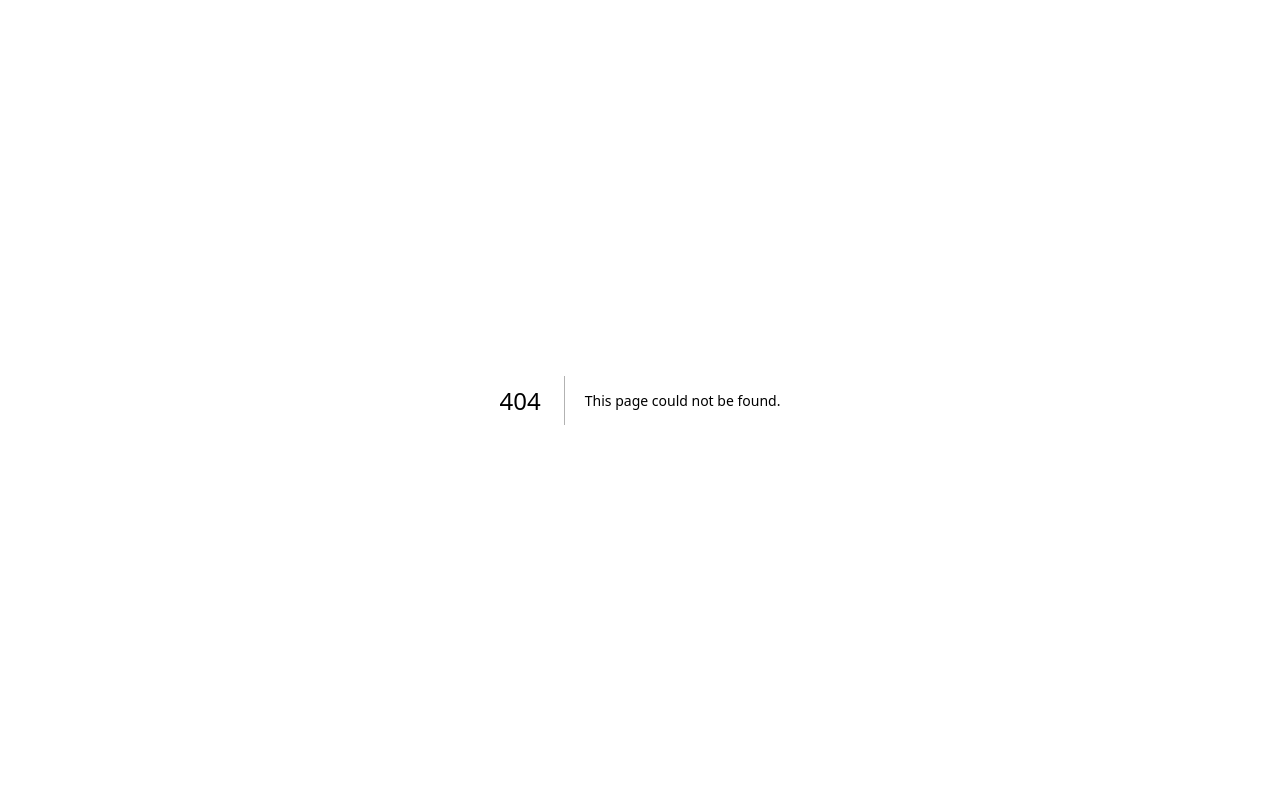
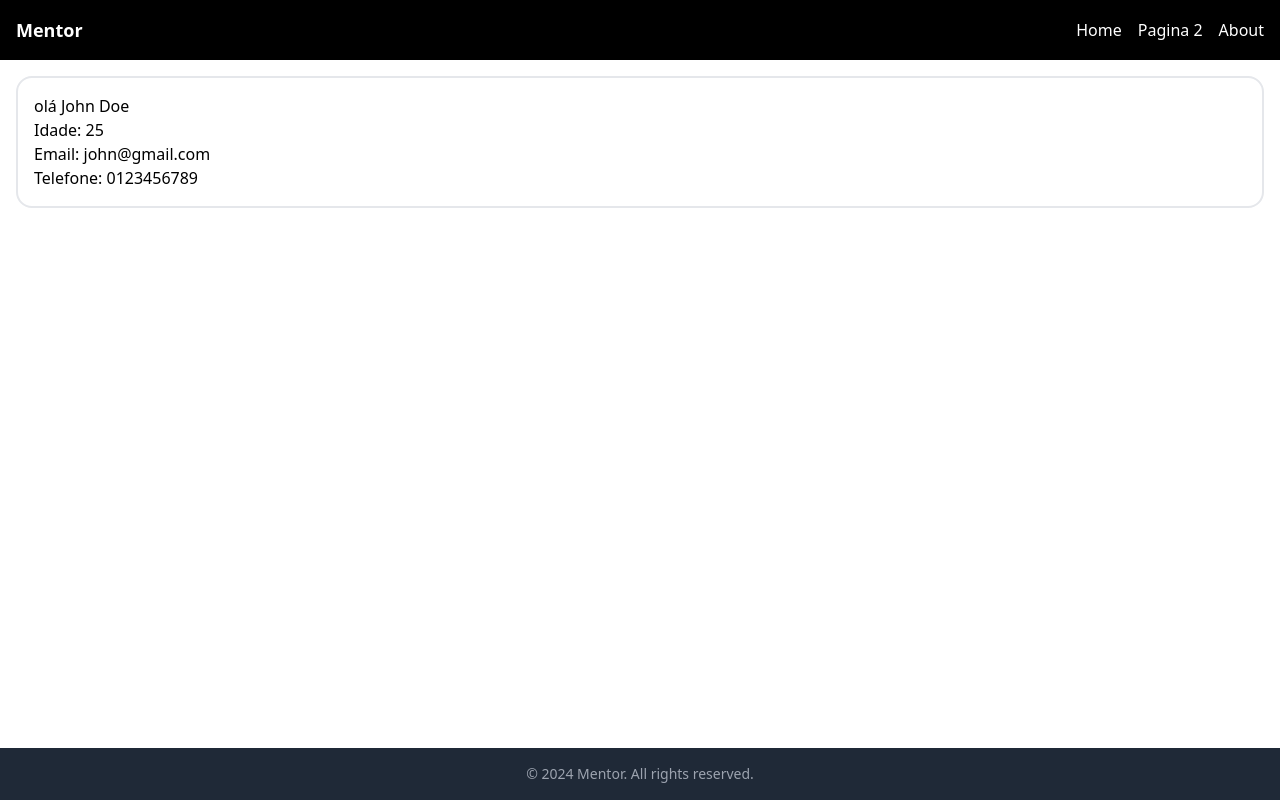
Before and after one commit to TiagoMontes/Mentor, a Next.js app: page /user in a window 1280 px wide. Before the commit this address had no page. Built offline with nearby package versions, Linux system fonts and the light colour scheme.

Commit message:
feat: rename API routes and add new user information

```diff
--- a/src/components/Footer/index.tsx
+++ b/src/components/Footer/index.tsx
@@ -1,6 +1,6 @@
 export default function Footer() {
   return (
-    <footer className="mt-auto bg-gray-800 py-4">
+    <footer className="bg-gray-800 py-4">
       <p className="text-center text-sm text-gray-400">
         © 2024 Mentor. All rights reserved.
       </p>
--- a/src/components/Header/Menu/index.tsx
+++ b/src/components/Header/Menu/index.tsx
@@ -9,7 +9,7 @@ export default function Menu() {
     },
     {
       name: 'Pagina 2',
-      path: '/Teste'
+      path: '/user'
     },
     {
       name: 'About',
--- a/src/hooks/useUser.tsx
+++ b/src/hooks/useUser.tsx
@@ -1,7 +1,14 @@
 import { useQuery } from '@tanstack/react-query'
 
+type User = {
+  name: string
+  email: string
+  phone: string
+  age: number
+}
+
 export default function useUser() {
-  const { data, isPending, isError, error } = useQuery({
+  const { data, isPending, isError, error } = useQuery<User>({
     queryKey: ['user'],
     queryFn: fetchUser,
     refetchOnWindowFocus: false,
@@ -10,14 +17,14 @@ export default function useUser() {
 
   return {
     user: data,
-    isPending,
+    isLoading: isPending,
     isError,
     error
   }
 }
 
-async function fetchUser() {
-  const response = await fetch('/api/hello')
+async function fetchUser(): Promise<User> {
+  const response = await fetch('/api/User/getInfo')
   if (!response.ok) {
     throw new Error('Erro ao buscar os dados do usuário')
   }
--- a/src/layouts/Default/index.tsx
+++ b/src/layouts/Default/index.tsx
@@ -8,12 +8,12 @@ type DefaultProps = {
 
 export default function DefaultLayout({ children }: DefaultProps) {
   return (
-    <div className="flex min-h-screen flex-col bg-white text-black">
+    <div className="flex min-h-screen flex-col justify-between bg-white text-black">
       <header className="bg-black p-4 text-white">
         <Header />
       </header>
 
-      <main>{children}</main>
+      <main className="flex flex-grow p-4">{children}</main>
 
       <Footer />
     </div>
--- a/src/pages/Teste/index.tsx
+++ /dev/null
@@ -1,24 +0,0 @@
-import { ReactElement } from 'react'
-import { NextPageWithLayout } from '@/pages/_app'
-import DefaultLayout from '@/layouts/Default'
-// import AlternativeLayout from '@/layouts/Alternative'
-import useUser from '@/hooks/useUser'
-
-const Pagina2: NextPageWithLayout = () => {
-  const { user, isPending, isError } = useUser()
-
-  if (isError) return <div>failed to load</div>
-  if (isPending) return <div>loading...</div>
-
-  return (
-    <div>
-      <h1>pagina 2, olá {user.name}</h1>
-    </div>
-  )
-}
-
-Pagina2.getLayout = function getLayout(page: ReactElement) {
-  return <DefaultLayout>{page}</DefaultLayout>
-}
-
-export default Pagina2
--- a/src/pages/api/hello.ts
+++ b/src/pages/api/User/getInfo.ts
@@ -3,20 +3,25 @@ import type { NextApiRequest, NextApiResponse } from 'next'
 
 type Data = {
   name: string
+  age: number
+  email: string
+  phone: string
 }
 
 export default async function handler(
   req: NextApiRequest,
   res: NextApiResponse<Data>
 ) {
-  // o código vai esperar essa promise, sem ela, independente do que use como await, ele não irá esperar, já que é async.
-  // O await funciona apenas com Promises
   await new Promise((resolve) =>
     setTimeout(() => {
       resolve('3 segundos se passaram')
     }, 3000)
   )
 
-  // executado apenas depois de 3s
-  res.status(200).json({ name: 'John Doe' })
+  res.status(200).json({
+    name: 'John Doe',
+    age: 25,
+    email: 'john@gmail.com',
+    phone: '0123456789'
+  })
 }
--- a/src/pages/index.tsx
+++ b/src/pages/index.tsx
@@ -5,19 +5,56 @@ import DefaultLayout from '@/layouts/Default'
 import useUser from '@/hooks/useUser'
 
 const Home: NextPageWithLayout = () => {
-  const { user, isPending, isError } = useUser()
+  const { user, isLoading, isError } = useUser()
 
   return (
-    <div>
+    <div className="flex w-full flex-col items-center gap-4">
+      <div className="flex w-full flex-col items-center gap-2 rounded-2xl border-2 p-4">
         <h1>
-        ola mundo
-        {isPending
+          ola
+          {isLoading || !user
             ? ', ...'
             : isError
               ? ', ops... Ocorreu um erro'
               : ` ${user.name}`}
         </h1>
-      <p>Hallo Verden</p>
+
+        {/* todo - implement another logic about user info */}
+        {/*<div className="flex">*/}
+        {/*  <ul className="flex gap-4">*/}
+        {/*    <li className="rounded-lg bg-black p-2 text-white">*/}
+        {/*      <Link*/}
+        {/*        href={{*/}
+        {/*          pathname: `/info/[user]`,*/}
+        {/*          query: { user: 'user1' }*/}
+        {/*        }}*/}
+        {/*      >*/}
+        {/*        user1*/}
+        {/*      </Link>*/}
+        {/*    </li>*/}
+        {/*    <li className="rounded-lg bg-black p-2 text-white">*/}
+        {/*      <Link*/}
+        {/*        href={{*/}
+        {/*          pathname: `/info/[user]`,*/}
+        {/*          query: { user: 'user2' }*/}
+        {/*        }}*/}
+        {/*      >*/}
+        {/*        user2*/}
+        {/*      </Link>*/}
+        {/*    </li>*/}
+        {/*    <li className="rounded-lg bg-black p-2 text-white">*/}
+        {/*      <Link*/}
+        {/*        href={{*/}
+        {/*          pathname: `/info/[user]`,*/}
+        {/*          query: { user: 'user3' }*/}
+        {/*        }}*/}
+        {/*      >*/}
+        {/*        user3*/}
+        {/*      </Link>*/}
+        {/*    </li>*/}
+        {/*  </ul>*/}
+        {/*</div>*/}
+      </div>
     </div>
   )
 }
--- /dev/null
+++ b/src/pages/info/[user].tsx
@@ -0,0 +1,27 @@
+import { useRouter } from 'next/router'
+import Link from 'next/link'
+import { NextPageWithLayout } from '@/pages/_app'
+import { ReactElement } from 'react'
+import DefaultLayout from '@/layouts/Default'
+
+// TODO - change this page
+const UserInfoPage: NextPageWithLayout = () => {
+  const router = useRouter()
+
+  return (
+    <div className="flex w-full flex-col border-black">
+      <div className="flex flex-col gap-2 rounded-2xl border-2 p-4">
+        <p>User: {router.query.user}</p>
+        <Link href={'/'}>
+          <button className="rounded-lg bg-black p-2 text-white">Return</button>
+        </Link>
+      </div>
+    </div>
+  )
+}
+
+UserInfoPage.getLayout = function getLayout(page: ReactElement) {
+  return <DefaultLayout>{page}</DefaultLayout>
+}
+
+export default UserInfoPage
--- /dev/null
+++ b/src/pages/user/index.tsx
@@ -0,0 +1,29 @@
+import { ReactElement } from 'react'
+import { NextPageWithLayout } from '@/pages/_app'
+import DefaultLayout from '@/layouts/Default'
+// import AlternativeLayout from '@/layouts/Alternative'
+import useUser from '@/hooks/useUser'
+
+const UserPage: NextPageWithLayout = () => {
+  const { user, isLoading, isError } = useUser()
+
+  if (isError) return <div>failed to load</div>
+  if (isLoading || !user) return <div>loading...</div>
+
+  return (
+    <div className="w-full flex-col gap-4">
+      <div className="flex flex-col rounded-2xl border-2 p-4">
+        <h1>olá {user.name}</h1>
+        <h1>Idade: {user.age}</h1>
+        <h1>Email: {user.email}</h1>
+        <h1>Telefone: {user.phone}</h1>
+      </div>
+    </div>
+  )
+}
+
+UserPage.getLayout = function getLayout(page: ReactElement) {
+  return <DefaultLayout>{page}</DefaultLayout>
+}
+
+export default UserPage
```
Also changed, not shown: 1 other file (tests, documents, lock files or other folders). Lines whose indentation alone changed are shown as unchanged.
